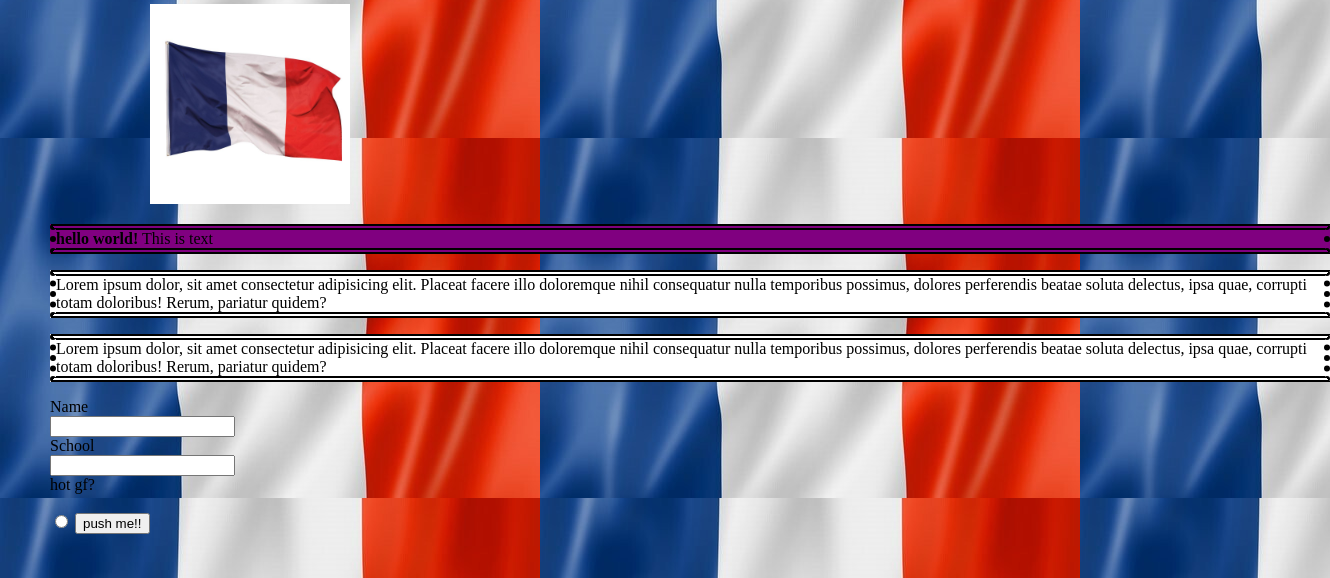
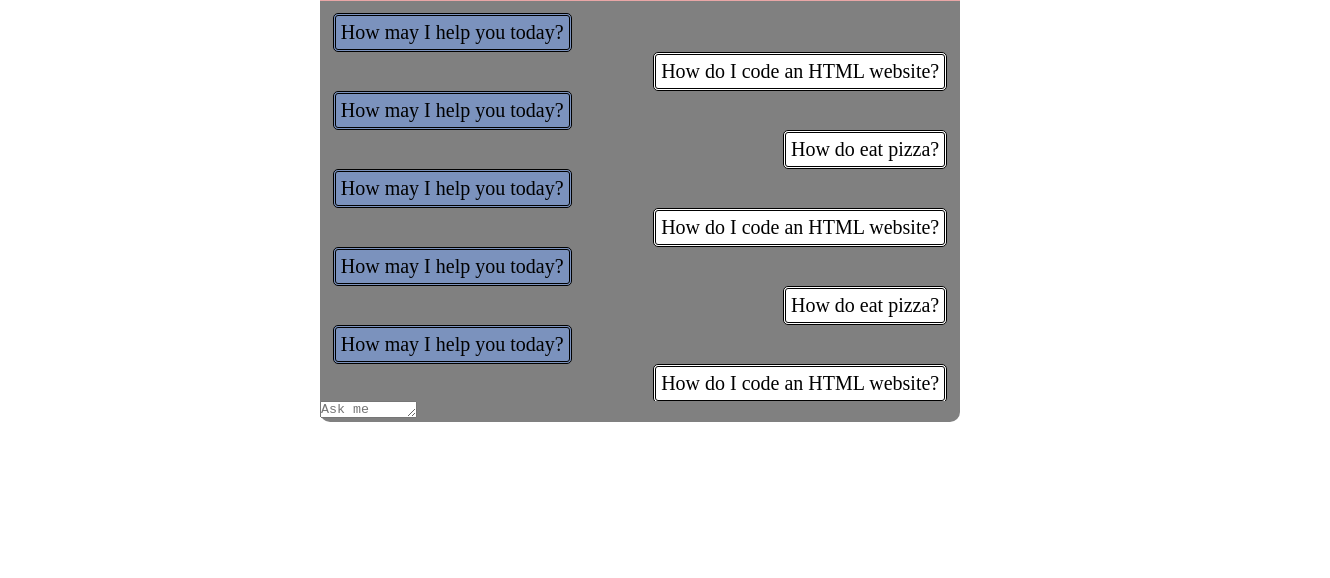
Before and after one commit to DougisWougis/friend-francais, a plain HTML site: page index.html in a window 1280 px wide. Shown: the part 222-800 px from the top of the page, 1330 px wide, since content can reach past the window. Drawn offline with Linux system fonts and the light colour scheme.

Commit message:
overhauled index.html and style.css files, added new code structure and chat-style css styling

```diff
--- a/index.html
+++ b/index.html
@@ -6,35 +6,87 @@
     <title>Friendcais</title>
     <link rel="stylesheet" href="style.css">
 </head>
+
 <body>
-
-    <!-- This is the best website ever! -->
-    <h1 class="maintitle">This is my Website</h1>
-    <p>Lorem ipsum, dolor sit amet consectetur adipisicing elit. Unde veritatis vero architecto consequuntur est omnis dolores officia exercitationem enim ducimus. Laborum tempore ullam vel natus quibusdam alias numquam est aut?</p>
-    <hr>
-
-    <h1>Other title</h1>
-    <img src="assets/FrenchFlag1.jpg" height="200" alt="this is a picture of the French flag" title="Vive La France!">
-    <p id="purple"> <b>hello world!</b> This is text</p>
-    <p>Lorem ipsum dolor, sit amet consectetur adipisicing elit. Placeat facere illo doloremque nihil consequatur nulla temporibus possimus, dolores perferendis beatae soluta delectus, ipsa quae, corrupti totam doloribus! Rerum, pariatur quidem?</p>
-    <p>Lorem ipsum dolor, sit amet consectetur adipisicing elit. Placeat facere illo doloremque nihil consequatur nulla temporibus possimus, dolores perferendis beatae soluta delectus, ipsa quae, corrupti totam doloribus! Rerum, pariatur quidem?</p>
-
-    <form>
-        <label for="username">Name</label>
-        <br>
-        <form method="POST">
-        <input type="text" name="username" id="username">
-        <br>
-        <label for="school">School</label>
-        <br>
-        <input type="text" name="school" id="school">
-        <br>
-        <label for="hot gf?">hot gf?</label>
-        </form>
-        <br>
-        <input type="radio" name="gf" id="gf">
-        <input type="submit" value="push me!!">
-    </form>
+  <div class="container">
+    <div class="cards">
+      <div class="card-header">
+        <h2>Chat Application</h2>
+      </div>
+      <div class="card-body">
+        <div class="chat chat-bot">
+            <span class="user-icon"><i class="fa fa-robot"></i></span>
+            <p>How may I help you today?</p>
+        </div>
+        <div class="chat user">
+            <span class="user-icon"><i class="fa fa-user"></i></span>
+            <p>How do I code an HTML website?</p>
+        </div>
+        <div class="chat chat-bot">
+            <span class="user-icon"><i class="fa fa-robot"></i></span>
+            <p>How may I help you today?</p>
+        </div>
+        <div class="chat user">
+            <span class="user-icon"><i class="fa fa-user"></i></span>
+            <p>How do eat pizza?</p>
+        </div>
+        <div class="chat chat-bot">
+            <span class="user-icon"><i class="fa fa-robot"></i></span>
+            <p>How may I help you today?</p>
+        </div>
+        <div class="chat user">
+            <span class="user-icon"><i class="fa fa-user"></i></span>
+            <p>How do I code an HTML website?</p>
+        </div>
+        <div class="chat chat-bot">
+            <span class="user-icon"><i class="fa fa-robot"></i></span>
+            <p>How may I help you today?</p>
+        </div>
+        <div class="chat user">
+            <span class="user-icon"><i class="fa fa-user"></i></span>
+            <p>How do eat pizza?</p>
+        </div>
+        <div class="chat chat-bot">
+            <span class="user-icon"><i class="fa fa-robot"></i></span>
+            <p>How may I help you today?</p>
+        </div>
+        <div class="chat user">
+            <span class="user-icon"><i class="fa fa-user"></i></span>
+            <p>How do I code an HTML website?</p>
+        </div>
+        <div class="chat chat-bot">
+            <span class="user-icon"><i class="fa fa-robot"></i></span>
+            <p>How may I help you today?</p>
+        </div>
+        <div class="chat user">
+            <span class="user-icon"><i class="fa fa-user"></i></span>
+            <p>How do eat pizza?</p>
+        </div>
+        <div class="chat chat-bot">
+            <span class="user-icon"><i class="fa fa-robot"></i></span>
+            <p>How may I help you today?</p>
+        </div>
+        <div class="chat user">
+            <span class="user-icon"><i class="fa fa-user"></i></span>
+            <p>How do I code an HTML website?</p>
+        </div>
+        <div class="chat chat-bot">
+            <span class="user-icon"><i class="fa fa-robot"></i></span>
+            <p>How may I help you today?</p>
+        </div>
+        <div class="chat user">
+            <span class="user-icon"><i class="fa fa-user"></i></span>
+            <p>How do eat pizza?</p>
+        </div>
+      </div>
+      <div class="card-footer">
+        <textarea name="message" class="input-chat" id="" cols="10" rows="1" placeholder="Ask me anything..."></textarea>
+        <div class="sending icon">
+            <i class="fa-regular fa-paper-plane"></i>
+        </div>
+      </div>
+    </div>
+  </div>
 </body>
 
 </html>
--- a/style.css
+++ b/style.css
@@ -1,33 +1,92 @@
 
 /* univseral styling */
 * {
-    color: black;
+    padding: 0;
+    margin: 0;
+    box-sizing: border-box;
 }
 
 /* changes background color of body */
 body {
-    height: 100%;
-    width: 100%;
-    color: blue;
-    background-image: url("FrenchFlag2.jpg");
-    margin-left: 50px;
+    display: flex;
+    align-items: center;
+    justify-content: center;
+    height: 100vh;
+    /* background-image: url("assets/FrenchFlag2.jpg"); */
 }
 
 img {
     margin-left: 100px;
 }
 
-p {
-    background-color: white;
-    border-style: double dotted;
-    border-width: 6px;
+h2 {
+    font-size: 30px;
 }
 
-.maintitle {
-    color: red;
-    background-color: black;
+.container {
+    width: 640px;
+    background-color: grey;
+    border-radius: 10px;
 }
 
-#purple {
+.card-header {
+    background-color: black;
+    border-radius: 10px 10px 0 0;
+    padding: 1rem;
+    background: #e9a6a6;
+    width: 100%;
+}
+
+.card {
+    overflow-y: auto;
+}
+
+::-webkit-scrollbar {
+    width: 5px;
+}
+
+::-webkit-scrollbar-track {
+    box-shadow: inset 0 0 5px red;
+    border-radius: 5px;
+}
+
+::-webkit-scrollbar-thumb {
     background-color: purple;
+    border-radius: 5px;
 }
+
+.card-body {
+    padding: 0.8rem;
+    font-size: 1rem;
+    height: 400px;
+    overflow-y: auto;
+}
+
+.card-body .chat-bot {
+    display: flex;
+    align-items: center;
+}
+
+.card-body .chat-bot p {
+    background-color: #7b92bd;
+    border-style: double;
+    border-width: 3px;
+    border-radius: 5px;
+    font-size: 20px;
+    padding: 5px;
+}
+
+.card-body .user {
+    display: flex;
+    align-items: center;
+    justify-content: end;
+}
+
+.card-body .user p{
+    background-color: white;
+    border-style: double;
+    border-width: 3px;
+    border-radius: 5px;
+    font-size: 20px;
+    padding: 5px;
+}
```
Also changed, not shown: assets/FrenchFlag2.jpg (renamed from FrenchFlag2.jpg).
